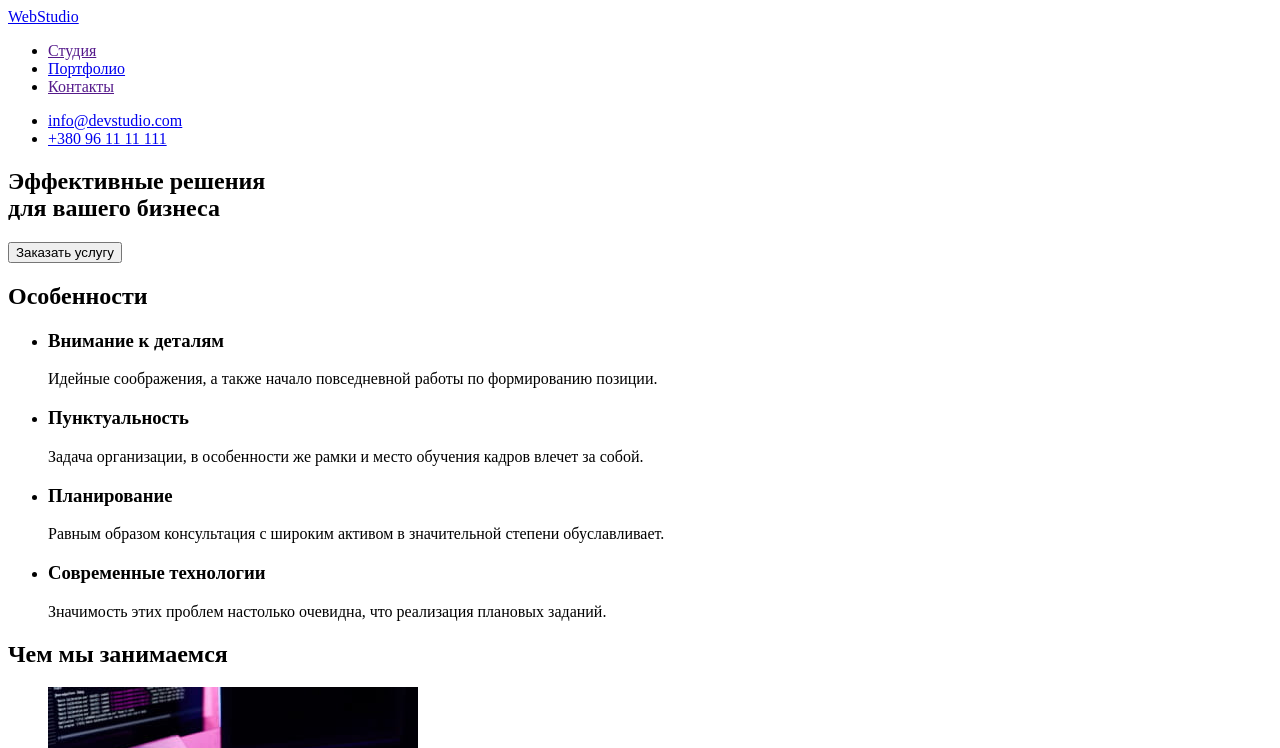
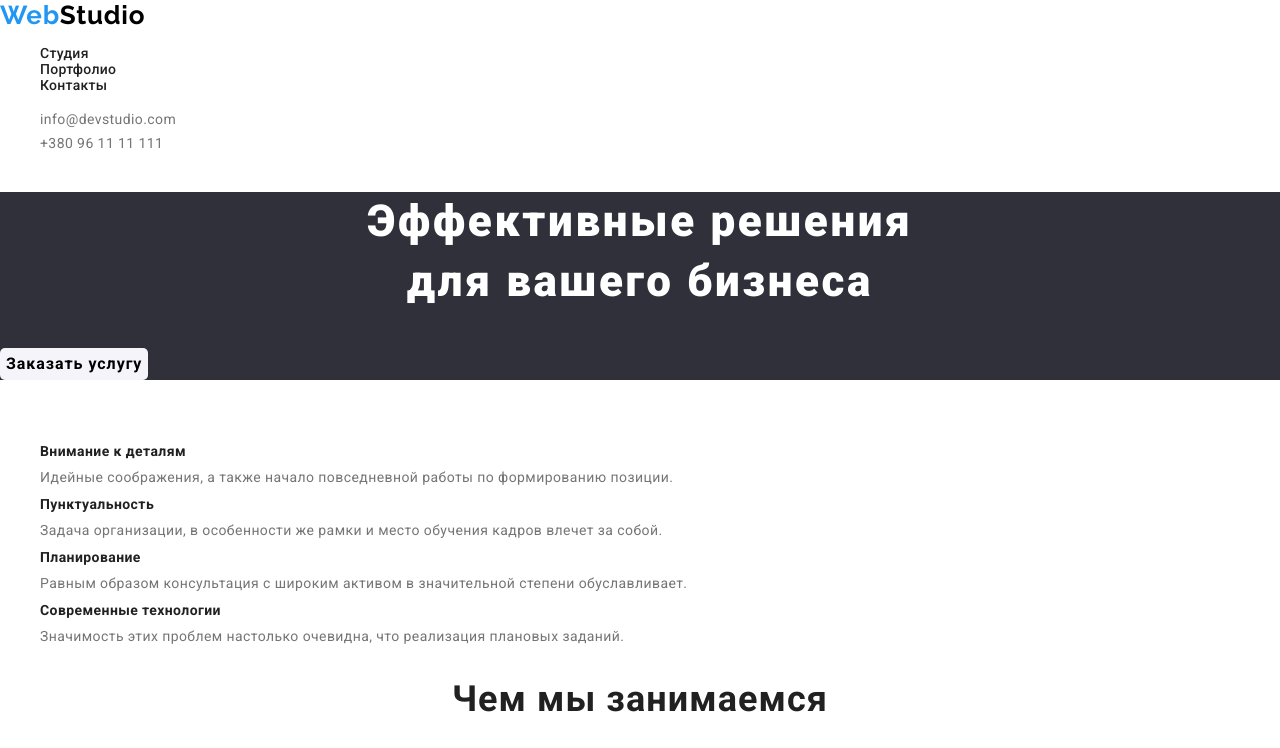
Before and after one commit to 6karai9/goit-markup-hw-02, a plain HTML site: page index.html in a window 1280 px wide. Shown: the top 748 px of the page. Drawn offline with nearby package versions, Linux system fonts and the light colour scheme.

Commit message:
Проведена стилизация шрифта и интерактивных элементов на основной и странице(портфолио))

```diff
--- a/css/styles.css
+++ b/css/styles.css
@@ -0,0 +1,140 @@
+:root {
+  --main-text-color: #757575;
+  --title-color: #212121;
+  --bg-color: #2f303a;
+  --bg-button-color: #f5f4fa;
+  --white-color: #ffffff;
+  --link-color: #2196f3;
+  --logo-black: #000000;
+}
+
+body {
+  font-weight: 400;
+  font-family: 'Roboto', sans-serif;
+  font-size: 14px;
+  line-height: 1.71;
+  letter-spacing: 0.03em;
+  color: var(--main-text-color);
+}
+
+address {
+  font-style: normal;
+  color: var(--white-color);
+}
+
+.link {
+  text-decoration: none;
+  color: inherit;
+}
+
+.link:hover,
+.link:focus {
+  color: var(--link-color);
+}
+
+.button:hover,
+:focus {
+  background-color: var(--link-color);
+  color: var(--white-color);
+}
+
+.nav-list {
+  font-weight: 500;
+  font-size: 14px;
+  line-height: 1.14;
+  letter-spacing: 0.02em;
+  color: var(--title-color);
+}
+
+.main-title {
+  font-weight: 900;
+  font-size: 44px;
+  line-height: 1.36;
+  text-align: center;
+  letter-spacing: 0.06em;
+  color: var(--white-color);
+}
+
+.whatwe-do-title {
+  font-weight: 700;
+  font-size: 36px;
+  line-height: 1.16;
+  text-align: center;
+  letter-spacing: 0.03em;
+}
+
+.features-title {
+  font-weight: 700;
+  font-size: 14px;
+  line-height: 1.14px;
+  letter-spacing: 0.03em;
+}
+
+.name-title {
+  font-weight: 500;
+  font-size: 16px;
+  line-height: 1.18;
+  letter-spacing: 0.03em;
+}
+
+.examples-title {
+  font-weight: 700;
+  font-size: 18px;
+  line-height: 2;
+  letter-spacing: 0.06em;
+}
+
+.title {
+  color: var(--title-color);
+}
+
+.hidden-title {
+  visibility: hidden;
+}
+
+.button {
+  font-weight: 700;
+  font-size: 16px;
+  line-height: 1.87;
+  text-align: center;
+  letter-spacing: 0.06em;
+  background-color: var(--bg-button-color);
+  border-style: none;
+  border-radius: 5px;
+}
+
+button {
+  font-family: inherit;
+  cursor: pointer;
+}
+
+.hero-section {
+  background-color: var(--bg-color);
+}
+
+.blue-logo,
+.black-logo,
+.white-logo {
+  font-family: 'Raleway', sans-serif;
+  font-weight: 700;
+  font-size: 26px;
+  line-height: 1.19;
+  letter-spacing: 0.03em;
+  color: #2196f3;
+}
+
+.black-logo {
+  color: var(--logo-black);
+}
+
+.white-logo {
+  color: var(--white-color);
+}
+
+.list {
+  list-style: none;
+}
+
+.footer-bg {
+  background-color: var(--bg-color);
+}
--- a/index.html
+++ b/index.html
@@ -5,55 +5,64 @@
     <meta http-equiv="X-UA-Compatible" content="IE=edge" />
     <meta name="viewport" content="width=device-width, initial-scale=1.0" />
     <title>WebStudio</title>
+    <link rel="preconnect" href="https://fonts.gstatic.com" />
+    <link
+      href="https://fonts.googleapis.com/css2?family=Raleway:wght@700&family=Roboto:wght@400;500;700;900&display=swap"
+      rel="stylesheet"
+    />
+    <link
+      rel="stylesheet"
+      href="https://cdnjs.cloudflare.com/ajax/libs/modern-normalize/0.2.0/modern-normalize.min.css"
+    />
+    <link rel="stylesheet" href="./css/styles.css" />
   </head>
 
-  <body>
+  <body class="main-content">
     <!--Навигация-->
     <header>
       <nav>
-        <a href="./index.html">WebStudio</a>
-
-        <ul>
-          <li><a href="">Студия</a></li>
-          <li><a href="./portfolio.html">Портфолио</a></li>
-          <li><a href="">Контакты</a></li>
+        <a class="link" href="./index.html"><span class="blue-logo">Web</span><span class="black-logo">Studio</span></a>
+        <ul class="nav-list list">
+          <li><a class="link" href="">Студия</a></li>
+          <li><a class="link" href="./portfolio.html">Портфолио</a></li>
+          <li><a class="link" href="">Контакты</a></li>
         </ul>
       </nav>
 
-      <ul>
-        <li><a href="mailto:info@devstudio.com">info@devstudio.com</a></li>
-        <li><a href="tel:+380961111111">+380 96 11 11 111</a></li>
+      <ul class="contact-list list">
+        <li><a class="link" href="mailto:info@devstudio.com">info@devstudio.com</a></li>
+        <li><a class="link" href="tel:+380961111111">+380 96 11 11 111</a></li>
       </ul>
     </header>
 
     <main>
       <!--Герой-->
-      <section>
-        <h1>
+      <section class="hero-section">
+        <h1 class="main-title">
           Эффективные решения <br />
           для вашего бизнеса
         </h1>
-        <button>Заказать услугу</button>
+        <button class="button">Заказать услугу</button>
       </section>
 
       <!--Особенности-->
       <section>
-        <h2>Особенности</h2>
-        <ul>
+        <h2 class="hidden-title">Особенности</h2>
+        <ul class="features-list list">
           <li>
-            <h3>Внимание к деталям</h3>
+            <h3 class="features-title title">Внимание к деталям</h3>
             <p>Идейные соображения, а также начало повседневной работы по формированию позиции.</p>
           </li>
           <li>
-            <h3>Пунктуальность</h3>
+            <h3 class="features-title title">Пунктуальность</h3>
             <p>Задача организации, в особенности же рамки и место обучения кадров влечет за собой.</p>
           </li>
           <li>
-            <h3>Планирование</h3>
+            <h3 class="features-title title">Планирование</h3>
             <p>Равным образом консультация с широким активом в значительной степени обуславливает.</p>
           </li>
           <li>
-            <h3>Современные технологии</h3>
+            <h3 class="features-title title">Современные технологии</h3>
             <p>Значимость этих проблем настолько очевидна, что реализация плановых заданий.</p>
           </li>
         </ul>
@@ -61,8 +70,8 @@
 
       <!--Чем мы занимаемся-->
       <section>
-        <h2>Чем мы занимаемся</h2>
-        <ul>
+        <h2 class="whatwe-do-title title">Чем мы занимаемся</h2>
+        <ul class="about-list list">
           <li>
             <img src="./images/box1.jpg" alt="рисунок1" width="370" />
           </li>
@@ -77,26 +86,26 @@
 
       <!--Наша команда-->
       <section>
-        <h2>Наша команда</h2>
-        <ul>
+        <h2 class="second-title title">Наша команда</h2>
+        <ul class="team-list list">
           <li>
             <img src="./images/img.jpg" alt="Игорь Демьяненко" width="270" />
-            <h3>Игорь Демьяненко</h3>
+            <h3 class="name-title title">Игорь Демьяненко</h3>
             <p>Product Designer</p>
           </li>
           <li>
             <img src="./images/img2.jpg" alt="Ольга Репина" width="270" />
-            <h3>Ольга Репина</h3>
+            <h3 class="name-title title">Ольга Репина</h3>
             <p>Frontend Developer</p>
           </li>
           <li>
             <img src="./images/img3.jpg" alt="Николай Тарасов" width="270" />
-            <h3>Николай Тарасов</h3>
+            <h3 class="name-title title">Николай Тарасов</h3>
             <p>Marketing</p>
           </li>
           <li>
             <img src="./images/img4.jpg" alt="Михаил Ермаков" width="270" />
-            <h3>Михаил Ермаков</h3>
+            <h3 class="name-title title">Михаил Ермаков</h3>
             <p>UI Designer</p>
           </li>
         </ul>
@@ -105,15 +114,18 @@
 
     <!--Подвал сайта-->
     <footer>
-      <a href="./index.html">WebStudio</a>
-      <address>г. Киев, пр-т Леси Украинки, 26</address>
+      <section class="footer-bg">
+        <a class="link" href="./index.html"><span class="blue-logo">Web</span><span class="white-logo">Studio</span></a>
 
-      <ul>
-        <li>
-          <a href="mailto:info@example.com">info@example.com</a>
-        </li>
-        <li><a href="tel:+380991111111">+380 99 11 11 111</a></li>
-      </ul>
+        <address>г. Киев, пр-т Леси Украинки, 26</address>
+
+        <ul class="contact-list list">
+          <li>
+            <a class="link" href="mailto:info@example.com">info@example.com</a>
+          </li>
+          <li><a class="link" href="tel:+380991111111">+380 99 11 11 111</a></li>
+        </ul>
+      </section>
     </footer>
   </body>
 </html>
```
Also changed, not shown: portfolio.html (+69 -41 lines).
